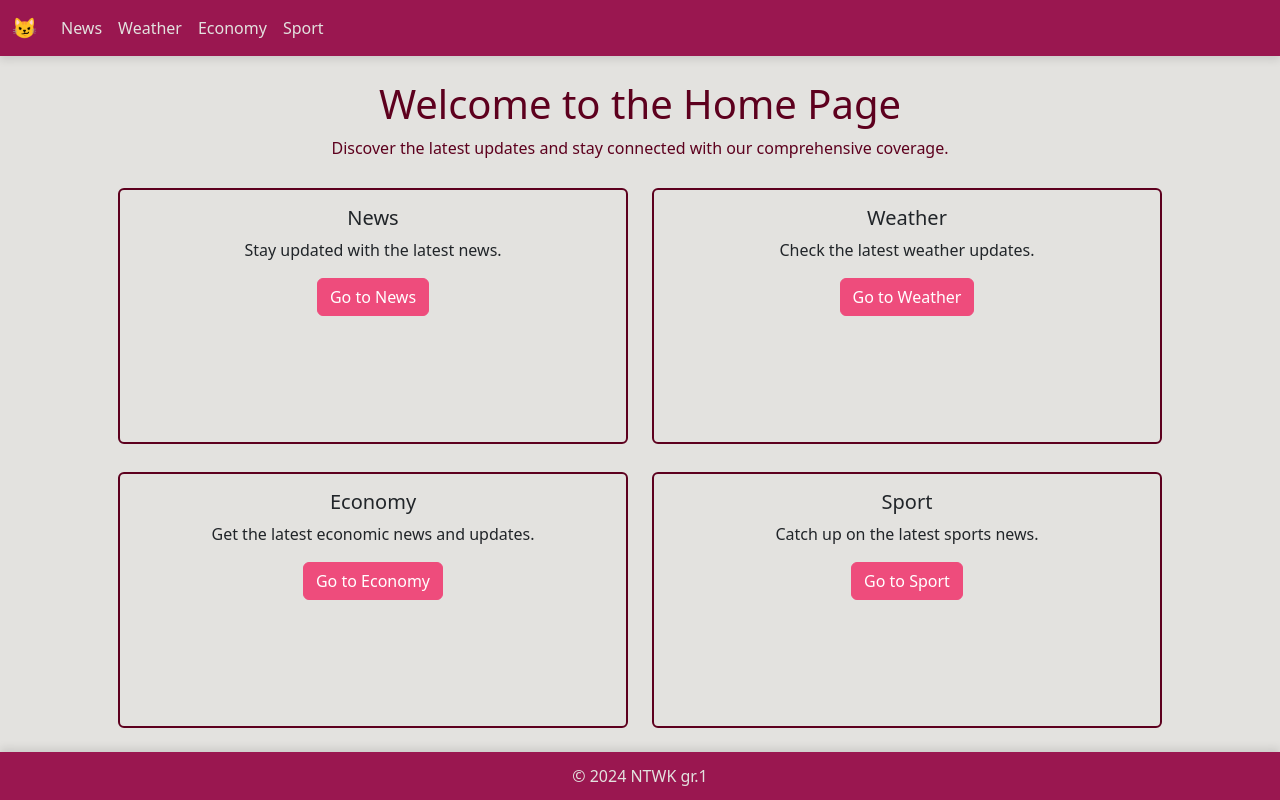
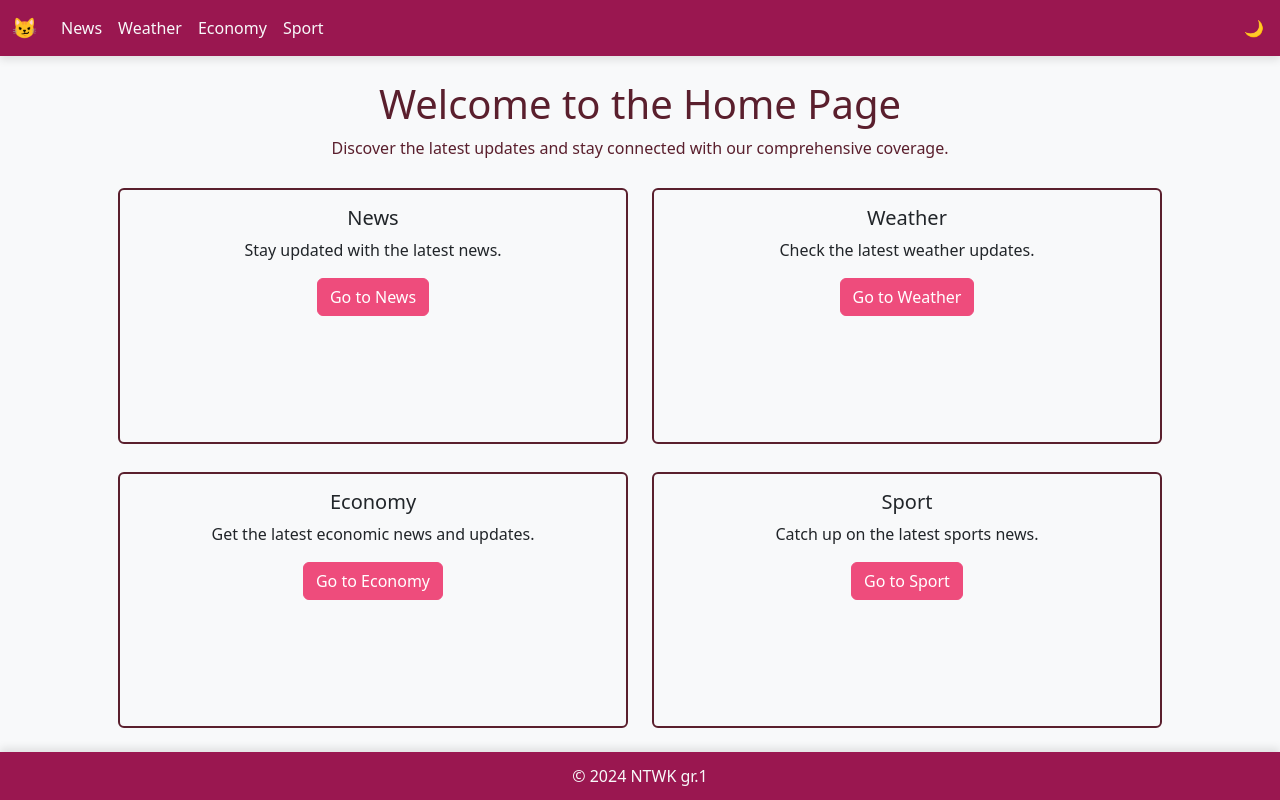
Before and after one commit to TobiaszAGH/news, a Flask app: page / in a window 1280 px wide. Run offline with Flask 3, Linux system fonts and the light colour scheme; some libraries are stand-ins or nearby versions; some web fonts are replaced.

Commit message:
added light/dark theme

```diff
--- a/app/static/css/main.css
+++ b/app/static/css/main.css
@@ -1,21 +1,21 @@
 :root {
-  --light-gray: #e3e2df;
-  --dark-burgundy: #5d001e;
   --dark-pink: #9a1750;
   --medium-pink: #e2afbc;
   --bright-pink: #ee4c7c;
-
-  --background-color: var(--light-gray);
-  --text-color: var(--dark-burgundy);
-  --navbar-background-color: var(--dark-pink);
-  --navbar-link-color: var(--light-gray);
-  --navbar-link-hover-color: var(--medium-pink);
-  --card-background-color: var(--light-gray);
-  --card-border-color: var(--dark-burgundy);
-  --footer-background-color: var(--dark-pink);
-  --footer-text-color: var(--light-gray);
-  --btn-primary-background-color: var(--bright-pink);
-  --btn-primary-hover-background-color: var(--dark-pink);
+  --light-gray: #f8f9fa;
+  --dark-gray: #343a40;
+  --dark-burgundy: #5a1f2d;
+  --background-color-dark: #121212;
+  --text-color-dark: #e0e0e0;
+  --navbar-background-color-dark: #1f1f1f;
+  --navbar-link-color-dark: #e0e0e0;
+  --navbar-link-hover-color-dark: #e2afbc;
+  --card-background-color-dark: #1f1f1f;
+  --card-border-color-dark: #5a1f2d;
+  --footer-background-color-dark: #1f1f1f;
+  --footer-text-color-dark: #e0e0e0;
+  --btn-primary-background-color-dark: #9a1750;
+  --btn-primary-hover-background-color-dark: #e2afbc;
 
   font-family: "Roboto", sans-serif;
   font-weight: 400;
@@ -30,11 +30,42 @@ body {
   margin: 0;
 }
 
+[data-bs-theme="light"] body {
+  --background-color: var(--light-gray);
+  --text-color: var(--dark-burgundy);
+  --navbar-background-color: var(--dark-pink);
+  --navbar-link-color: var(--light-gray);
+  --navbar-link-hover-color: var(--medium-pink);
+  --card-background-color: var(--light-gray);
+  --card-border-color: var(--dark-burgundy);
+  --footer-background-color: var(--dark-pink);
+  --footer-text-color: var(--light-gray);
+  --btn-primary-background-color: var(--bright-pink);
+  --btn-primary-hover-background-color: var(--dark-pink);
+}
+
+[data-bs-theme="dark"] body {
+  --background-color: var(--background-color-dark);
+  --text-color: var(--text-color-dark);
+  --navbar-background-color: var(--navbar-background-color-dark);
+  --navbar-link-color: var(--navbar-link-color-dark);
+  --navbar-link-hover-color: var(--navbar-link-hover-color-dark);
+  --card-background-color: var(--card-background-color-dark);
+  --card-border-color: var(--card-border-color-dark);
+  --footer-background-color: var(--footer-background-color-dark);
+  --footer-text-color: var(--footer-text-color-dark);
+  --btn-primary-background-color: var(--btn-primary-background-color-dark);
+  --btn-primary-hover-background-color: var(
+    --btn-primary-hover-background-color-dark
+  );
+}
+
 .navbar {
   background-color: var(--navbar-background-color);
   /* width: 100vw; */
   /* border-radius: 0 0 10px 10px; */
-  box-shadow: 0 4px 8px rgba(0, 0, 0, 0.1); /* Dodanie cienia */
+  box-shadow: 0 4px 8px rgba(0, 0, 0, 0.1);
+  position: relative;
 }
 
 .navbar a {
@@ -43,6 +74,19 @@ body {
 
 .navbar a:hover {
   color: var(--navbar-link-hover-color);
+}
+
+.navbar button {
+  margin-right: 3rem;
+}
+
+#theme-toggler {
+  position: absolute;
+  right: 1rem;
+  top: 1rem;
+  /* margin-right: 1rem; */
+  user-select: none;
+  cursor: pointer;
 }
 
 .main-header {
--- a/app/templates/base.html
+++ b/app/templates/base.html
@@ -32,17 +32,6 @@
       <nav class="navbar navbar-expand-md">
         <div class="container-fluid">
           <a class="navbar-brand" href="/">😼</a>
-          <button
-            class="navbar-toggler"
-            type="button"
-            data-bs-toggle="collapse"
-            data-bs-target="#navbarNav"
-            aria-controls="navbarNav"
-            aria-expanded="false"
-            aria-label="Toggle navigation"
-          >
-            <span class="navbar-toggler-icon"></span>
-          </button>
           <div class="collapse navbar-collapse" id="navbarNav">
             <ul class="navbar-nav">
               <li class="nav-item">
@@ -59,6 +48,18 @@
               </li>
             </ul>
           </div>
+          <button
+            class="navbar-toggler"
+            type="button"
+            data-bs-toggle="collapse"
+            data-bs-target="#navbarNav"
+            aria-controls="navbarNav"
+            aria-expanded="false"
+            aria-label="Toggle navigation"
+          >
+            <span class="navbar-toggler-icon"></span>
+          </button>
+          <span id="theme-toggler">🌙</span>
         </div>
       </nav>
       <div class="container-xl d-flex flex-column" style="flex: 1">
@@ -68,5 +69,27 @@
         <p>&copy 2024 NTWK gr.1</p>
       </div>
     </div>
+
+    <script defer>
+      const themeToggler = document.getElementById("theme-toggler");
+      if (window.localStorage.getItem("theme") == "dark") {
+        document.documentElement.setAttribute("data-bs-theme", "dark");
+        themeToggler.innerText = "🌞";
+      } else {
+        document.documentElement.setAttribute("data-bs-theme", "light");
+      }
+
+      themeToggler.addEventListener("click", () => {
+        if (document.documentElement.getAttribute("data-bs-theme") == "dark") {
+          document.documentElement.setAttribute("data-bs-theme", "light");
+          window.localStorage.setItem("theme", "light");
+          themeToggler.innerText = "🌙";
+        } else {
+          document.documentElement.setAttribute("data-bs-theme", "dark");
+          window.localStorage.setItem("theme", "dark");
+          themeToggler.innerText = "🌞";
+        }
+      });
+    </script>
   </body>
 </html>
```
